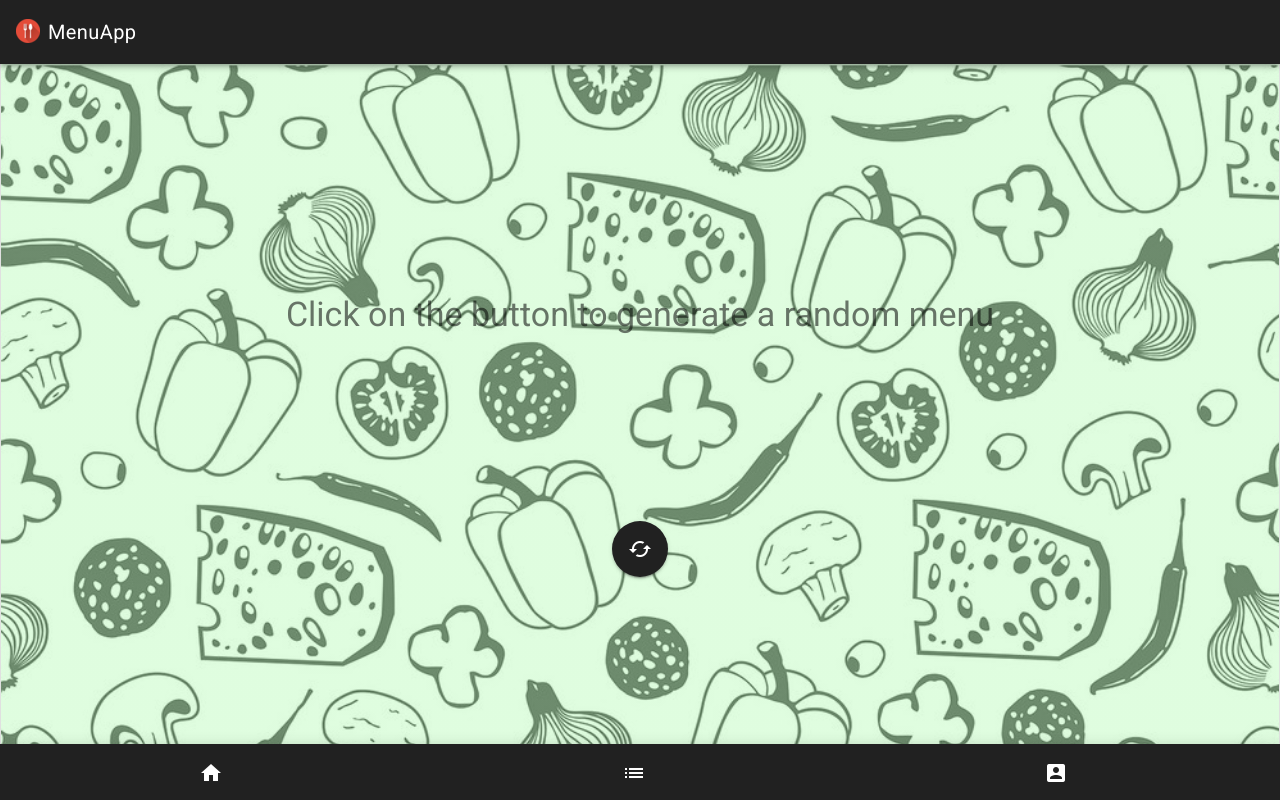
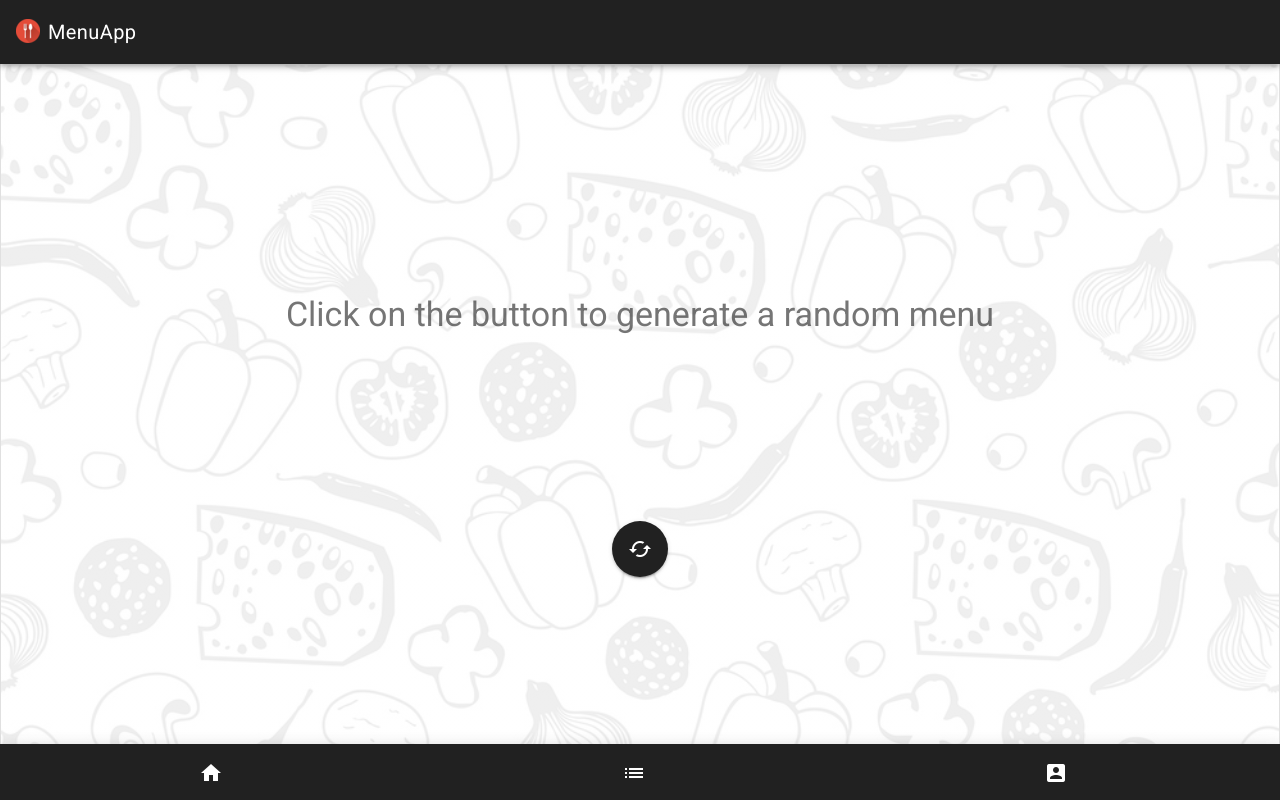
Before and after one commit to RobbieVerdurme/MenuApp_PWA, a Nuxt app: page / in a window 1280 px wide. Built offline with nearby package versions, Linux system fonts and the light colour scheme; no server answers.

Commit message:
[Update] background image

```diff
--- a/layouts/default.vue
+++ b/layouts/default.vue
@@ -22,7 +22,7 @@ export default {
 </script>
 <style scoped>
 .md-app-content {
-  background-image: linear-gradient(to bottom, rgb(152, 251, 152, 0.3) 0%,rgba(152, 251, 152,0.3) 100%), url('/Background_Ingedients.jpg');
+  background-image: linear-gradient(to bottom, rgb(255, 255, 255, 0.9) 0%,rgba(255, 255, 255,0.9) 100%), url('/Background_Ingedients.jpg');
   background-repeat: no-repeat;
   background-size: cover;
   height: 90vh;
```
